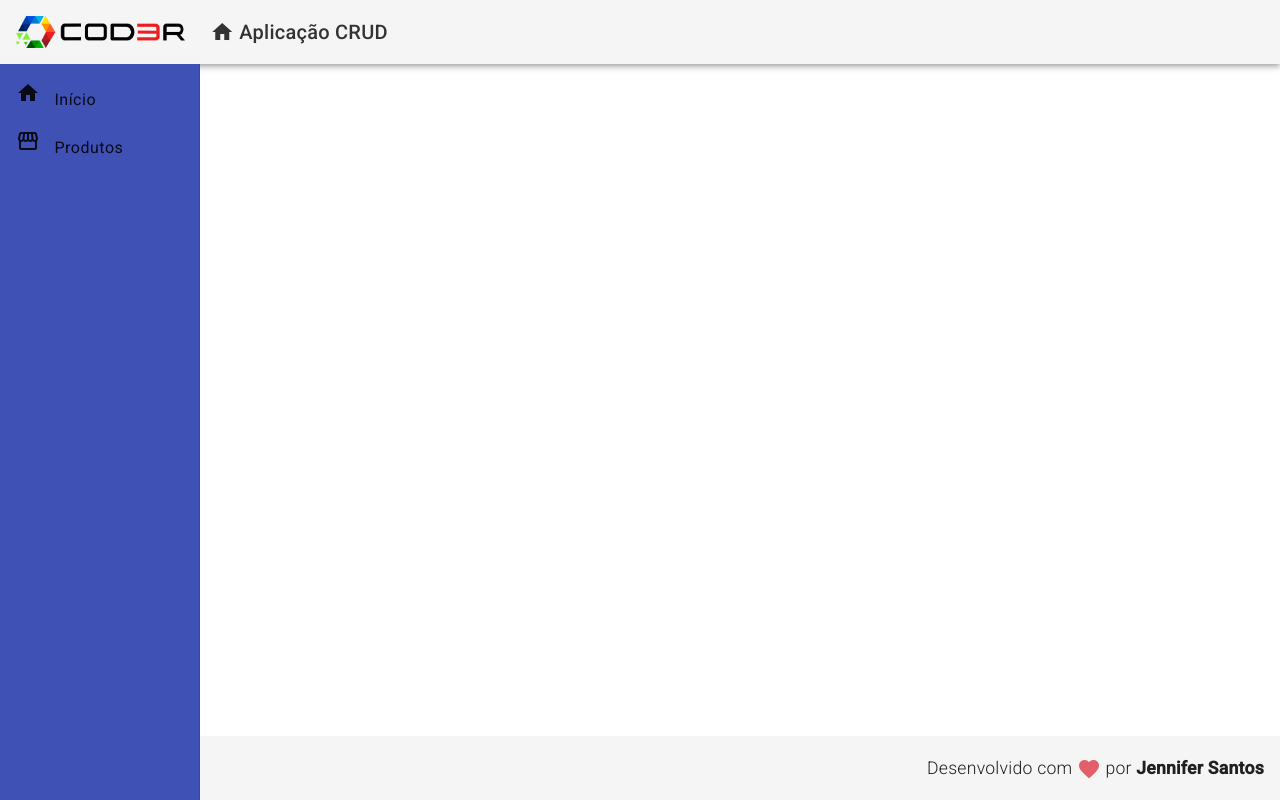
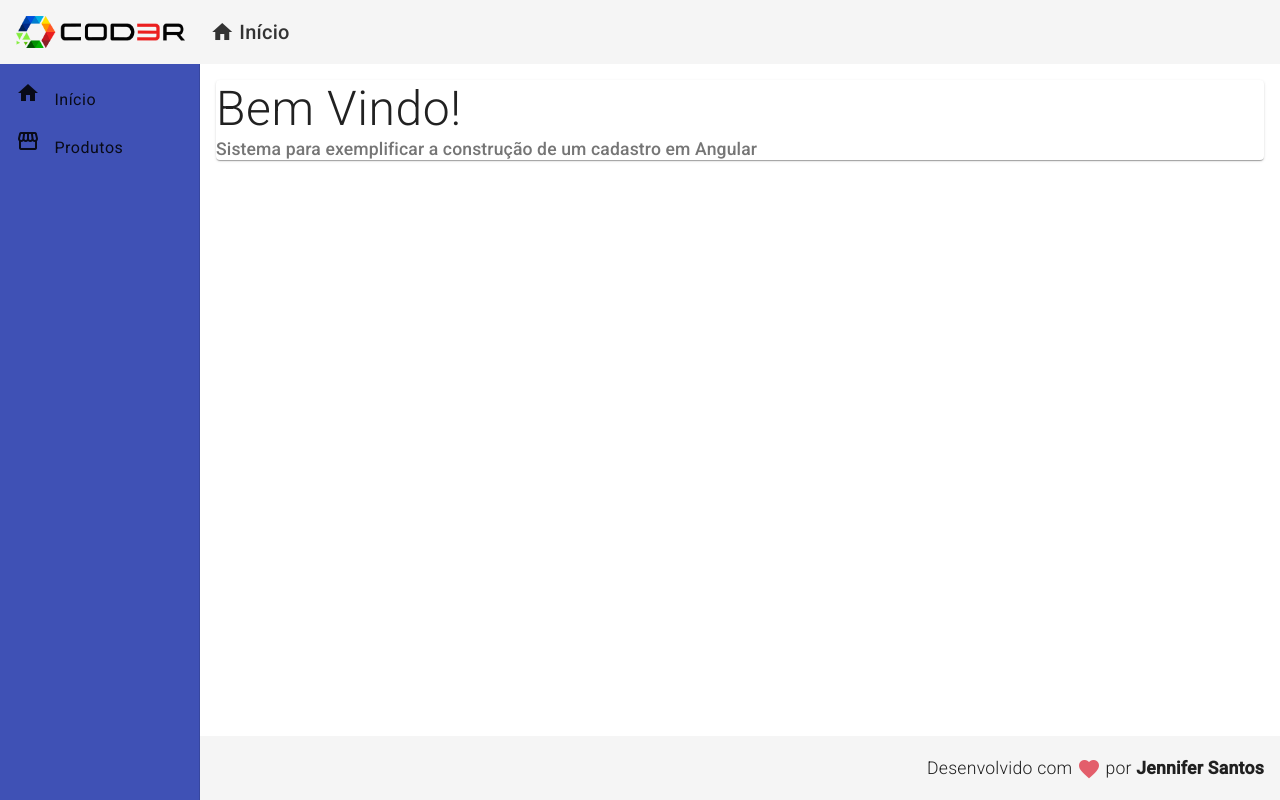
Before and after one commit to JenniferSantoss/crud-angular-project, an Angular app in the folder frontend/: page / in a window 1280 px wide. Built offline with nearby package versions, Linux system fonts and the light colour scheme.

Commit message:
Criação dos componentes home e product. Adição dos routs para navegação

```diff
--- a/frontend/src/app/app-routing.module.ts
+++ b/frontend/src/app/app-routing.module.ts
@@ -1,7 +1,20 @@
 import { NgModule } from '@angular/core';
 import { RouterModule, Routes } from '@angular/router';
 
-const routes: Routes = [];
+import { HomeComponent } from "./views/home/home.component";
+import { ProductCrudComponent } from "./views/product-crud/product-crud.component";
+
+const routes: Routes = [
+  {
+    path: "",
+    component: HomeComponent
+  },
+  {
+    path: "products",
+    component: ProductCrudComponent
+  },
+
+];
 
 @NgModule({
   imports: [RouterModule.forRoot(routes)],
--- a/frontend/src/app/components/template/header/header.component.html
+++ b/frontend/src/app/components/template/header/header.component.html
@@ -1,6 +1,6 @@
 <mat-toolbar class="header mat-elevation-z4">
     <span>
-        <a>
+        <a routerLink="/">
             <img class="logo" src="assets/img/logo.png" alt="logo">
         </a>
     </span>
@@ -9,7 +9,7 @@
             <i class="material-icons">
                 home
             </i>
-            Aplicação CRUD
+            Início
         </a>
     </span>
 </mat-toolbar>
--- a/frontend/src/app/components/template/nav/nav.component.html
+++ b/frontend/src/app/components/template/nav/nav.component.html
@@ -2,13 +2,13 @@
     <mat-sidenav class="sidenav" mode="side" opened
         fixedInViewport="true" fixedTopGap="64">
         <mat-nav-list class="nav-list">
-            <a mat-list-item>
+            <a mat-list-item routerLink="/">
                 <i class="material-icons">
                     home
                 </i>
                 Início
             </a>
-            <a mat-list-item>
+            <a mat-list-item routerLink="/products">
                 <i class="material-icons">
                     storefront
                 </i>
@@ -16,4 +16,8 @@
             </a>
         </mat-nav-list>
     </mat-sidenav>
+    <mat-sidenav-content class="content">
+        <router-outlet></router-outlet>
+    </mat-sidenav-content>
+
 </mat-sidenav-container>
--- /dev/null
+++ b/frontend/src/app/views/home/home.component.css
@@ -0,0 +1,9 @@
+.home .title {
+    font-size: 3rem;
+    font-weight: 300;
+    line-height: 1.2;
+}
+
+.home .subtitle {
+    font-size: 1.1rem;
+}
--- /dev/null
+++ b/frontend/src/app/views/home/home.component.html
@@ -0,0 +1,8 @@
+<mat-card class="home mat-elevation-z3">
+    <mat-card-title class="title">
+        Bem Vindo!
+    </mat-card-title>
+    <mat-card-subtitle class="subtitle">
+        Sistema para exemplificar a construção de um cadastro em Angular
+    </mat-card-subtitle>
+</mat-card>
--- /dev/null
+++ b/frontend/src/app/views/product-crud/product-crud.component.html
@@ -0,0 +1 @@
+<p>product-crud works!</p>
```
Also changed, not shown: frontend/src/app/app.module.ts (+8 -2 lines), frontend/src/app/views/home/home.component.ts (added, +10 -0 lines), frontend/src/app/views/product-crud/product-crud.component.ts (added, +10 -0 lines), frontend/src/app/views/product-crud/product-crud.component.css (added).
